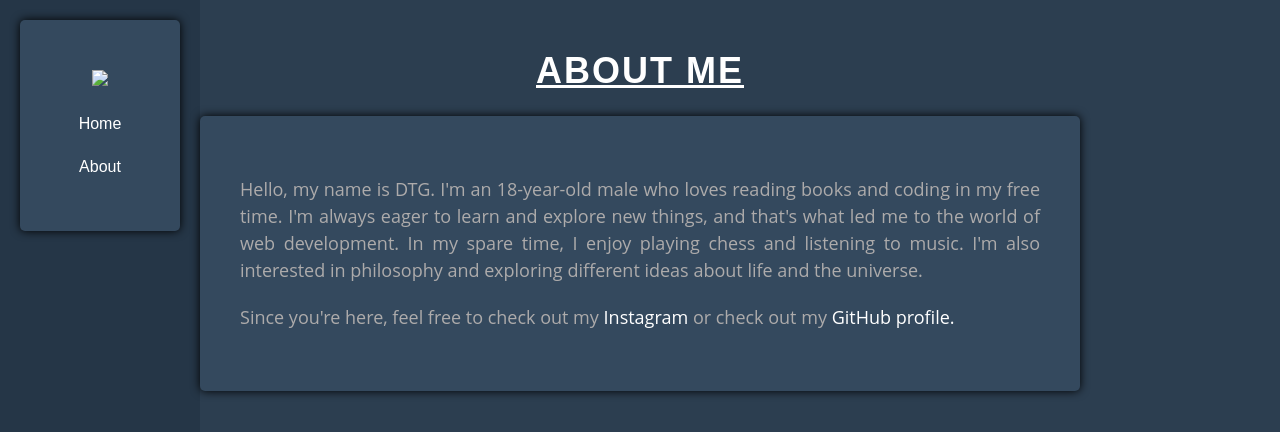
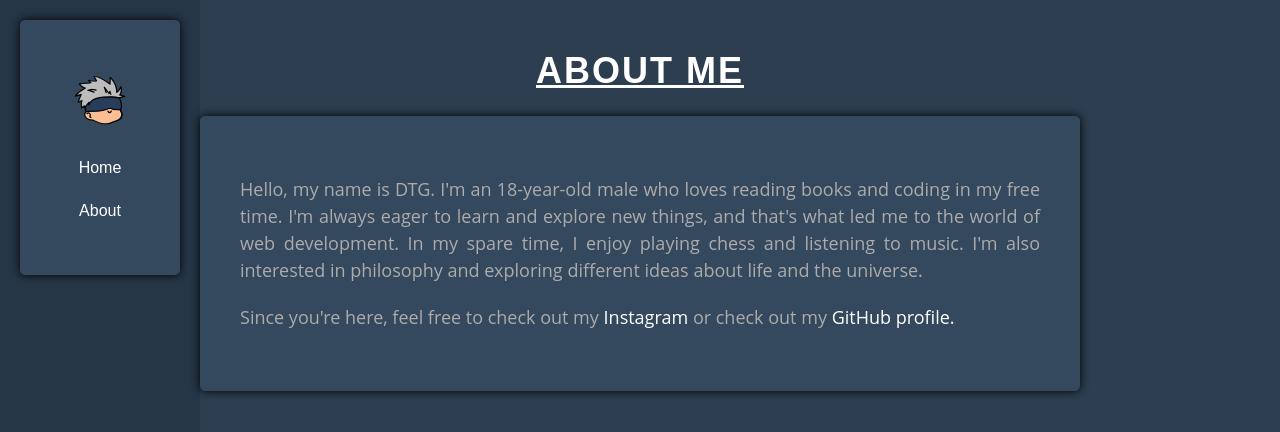
Before and after one commit to dhruvagopalakrishnan/dhruvagopalakrishnan.github.io, a plain HTML site: page about.html in a window 1280 px wide. Drawn offline with Linux system fonts and the light colour scheme.

Commit message:
Update about.html

```diff
--- a/about.html
+++ b/about.html
@@ -9,7 +9,7 @@
         <nav>
           <div class="container">
             <a href="pfps.html" class="logo" title="View Custom PFPs">
-              <img src="images\icons8-satoru-gojo-doodle\icons8-satoru-gojo-240.png">
+              <img src="images\icons8-satoru-gojo-240.png">
             </a>
             <div class="box">
               <a href="index.html">Home</a>
```
